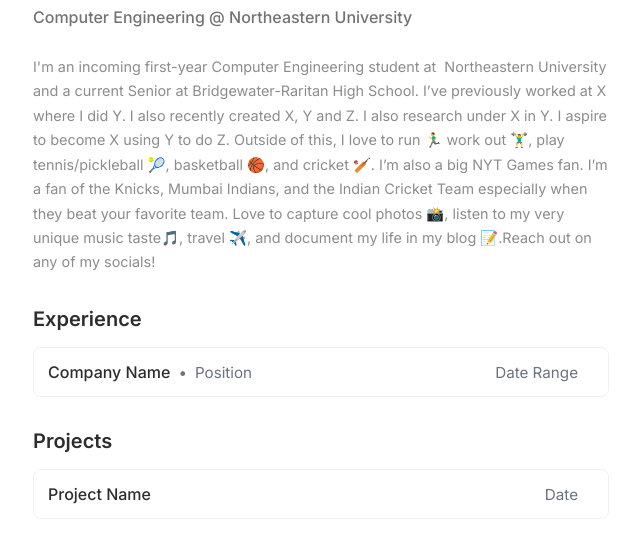
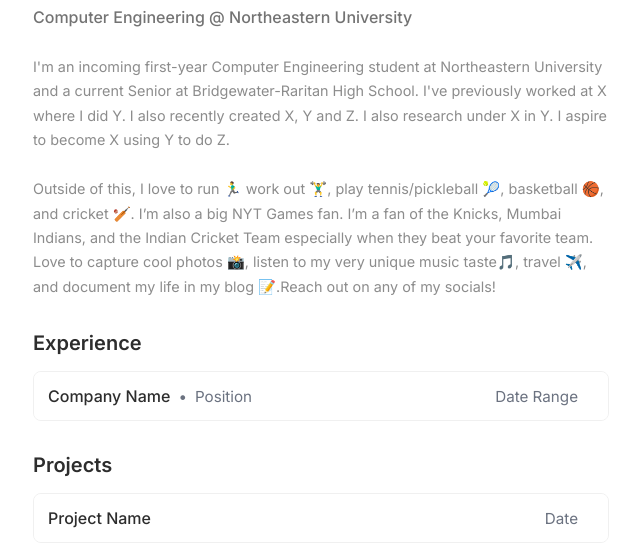
Before and after one commit to AmoghJambekar/Personal-Website, an Astro site: page / in a window 1280 px wide. Shown: the part 183-731 px from the top of the page, without its empty margins (319-959 px from the left). Built offline with nearby package versions, Linux system fonts and the light colour scheme; Astro itself is replaced by a stand-in of ours; some icons are missing.

Commit message:
STYLE: Line breaks for bio

```diff
--- a/src/pages/index.astro
+++ b/src/pages/index.astro
@@ -221,8 +221,8 @@
       <p class="subtitle">Computer Engineering @ Northeastern University</p>
 
       <p class="intro">
-        I'm an incoming first-year Computer Engineering student at  Northeastern University and a current Senior at Bridgewater-Raritan High School. I’ve previously worked at X where I did Y. I also recently created X, Y and Z. I also research under X in Y.  I aspire to become X using Y to do Z.
-Outside of this, I love to run 🏃‍♂️ work out 🏋️‍♂️, play tennis/pickleball 🎾, basketball 🏀, and cricket 🏏. I’m also a big NYT Games fan. I’m a fan of the Knicks,  Mumbai Indians, and the Indian Cricket Team especially when they beat your favorite team. Love to capture cool photos 📸, listen to my very unique music taste🎵, travel ✈️, and document my life in my blog 📝.Reach out on any of my socials!
+        I'm an incoming first-year Computer Engineering student at Northeastern University and a current Senior at Bridgewater-Raritan High School. I've previously worked at X where I did Y. I also recently created X, Y and Z. I also research under X in Y.  I aspire to become X using Y to do Z.
+<br><br>Outside of this, I love to run 🏃‍♂️ work out 🏋️‍♂️, play tennis/pickleball 🎾, basketball 🏀, and cricket 🏏. I’m also a big NYT Games fan. I’m a fan of the Knicks,  Mumbai Indians, and the Indian Cricket Team especially when they beat your favorite team. Love to capture cool photos 📸, listen to my very unique music taste🎵, travel ✈️, and document my life in my blog 📝.Reach out on any of my socials!
       </p>
 
       <div class="section">
```
